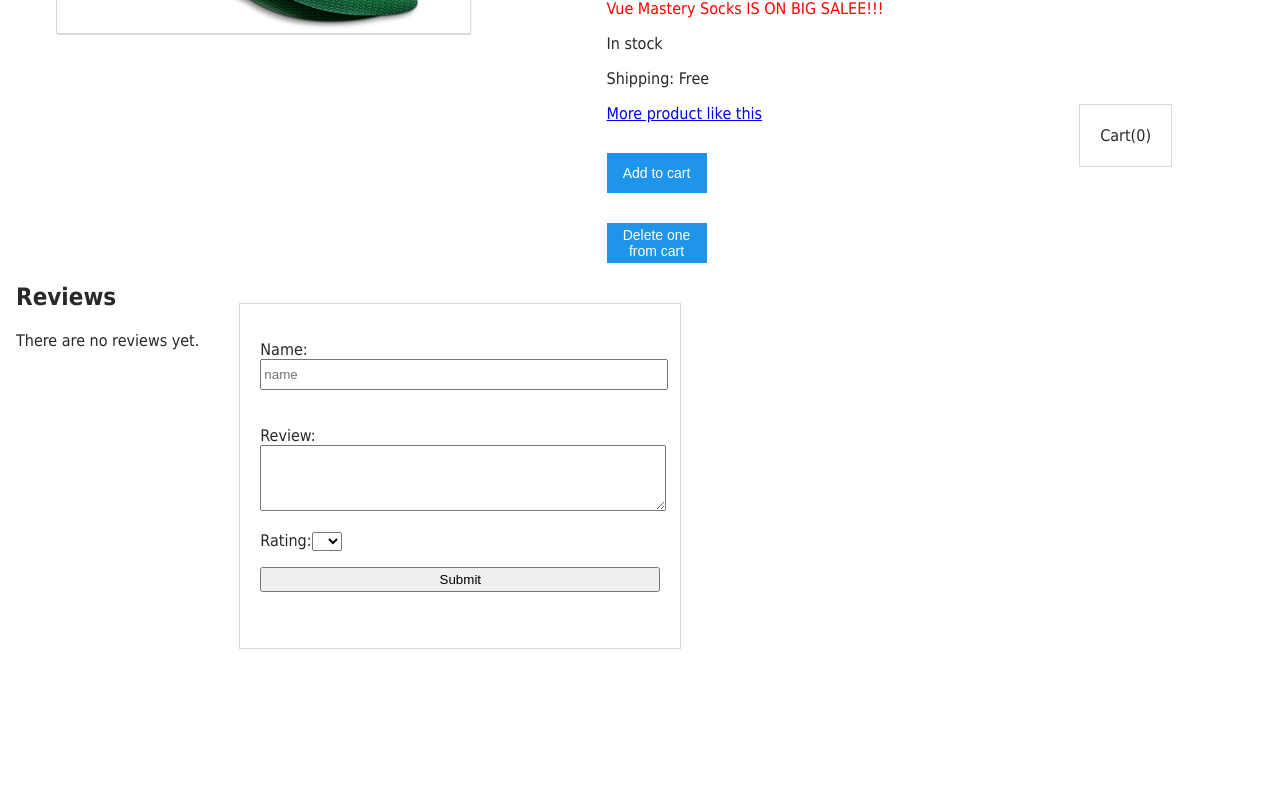
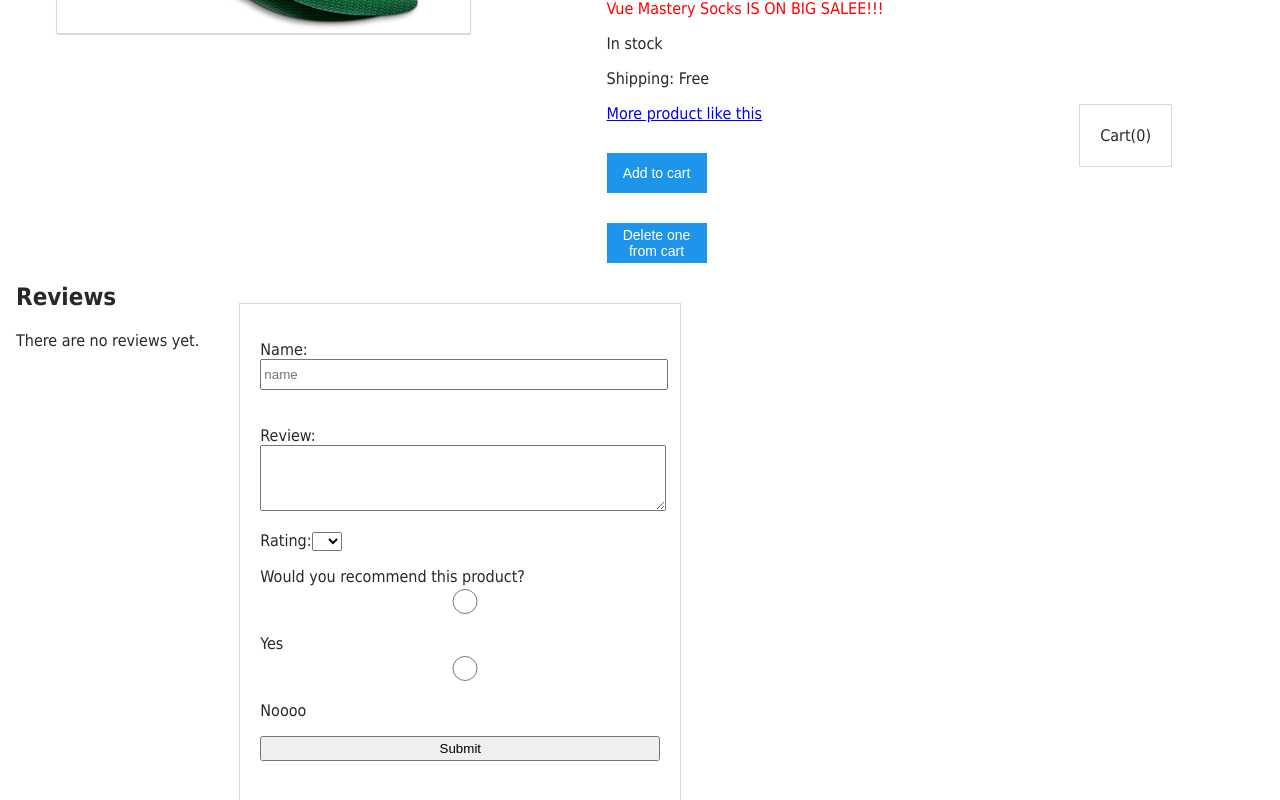
Before and after one commit to enfantsrichesdeprimess/vue3-practice-lab1, a Vue app in the folder vue-practice-task-1/: page / in a window 1280 px wide. Shown: the part 447-1247 px from the top of the page. Before the commit the page ends 1152 px from the top, so only its background shows below. Built offline with nearby package versions, Linux system fonts and the light colour scheme.

Commit message:
11. Формы

```diff
--- a/vue-practice-task-1/src/components/ProductCard.vue
+++ b/vue-practice-task-1/src/components/ProductCard.vue
@@ -143,9 +143,10 @@
           <p>{{ review.name }}</p>
           <p>Rating: {{ review.rating }}</p>
           <p>{{ review.review }}</p>
+          <p>Would recommend: {{ review.recommended === 'yes' ? ' Yes' : 'No' }}</p>
         </li>
       </ul>
     </div>
-    <product-review @submit="addReview"></product-review>
+    <product-review @submit-review="addReview"></product-review>
   </div>
 </template>
--- a/vue-practice-task-1/src/components/ProductReview.vue
+++ b/vue-practice-task-1/src/components/ProductReview.vue
@@ -5,19 +5,31 @@
       name: null,
       review: null,
       rating: null,
+      recommended: null,
+      errors: [],
     }
   },
   methods: {
     onSubmit() {
-      let ProductReview = {
+      if(this.name && this.review && this.rating) {
+        let productReview = {
           name: this.name,
           review: this.review,
           rating: this.rating,
+          recommended: this.recommended
         }
-      this.$emit('submit', ProductReview)
+        this.$emit('submit-review', productReview)
         this.name = null
         this.review = null
         this.rating = null
+        this.recommended = null
+      } else {
+        if(!this.name) this.errors.push("Name required.")
+        if(!this.review) this.errors.push("Review required.")
+        if(!this.rating) this.errors.push("Rating required.")
+        if(!this.recommended) this.errors.push("Recommended required.")
+      }
+
     }
   }
 }
@@ -25,6 +37,12 @@
 
 <template>
   <form class="review-form" @submit.prevent="onSubmit">
+    <p v-if="errors.length">
+      <b>Please correct the following error(s):</b>
+      <ul>
+        <li v-for="error in errors">{{ error }}</li>
+      </ul>
+    </p>
     <p>
       <label for="name">Name:</label>
       <input id="name" v-model="name" placeholder="name">
@@ -44,10 +62,26 @@
         <option>1</option>
       </select>
     </p>
+    <p>
+      <label>Would you recommend this product?</label><br>
+      <input
+          type="radio"
+          id="recommend-yes"
+          value="yes"
+          v-model="recommended"
+      >
+      <label for="recommend-yes">Yes</label>
 
+      <input
+          type="radio"
+          id="recommend-no"
+          value="no"
+          v-model="recommended"
+      >
+      <label for="recommend-no">Noooo</label>
+    </p>
     <p>
       <input type="submit" value="Submit">
     </p>
   </form>
-
 </template>
```
Lines whose indentation alone changed are shown as unchanged.
